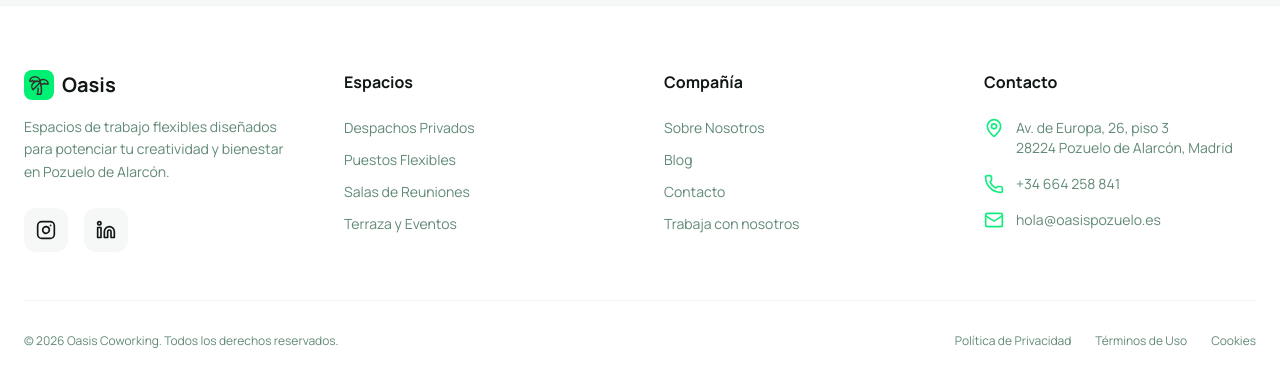
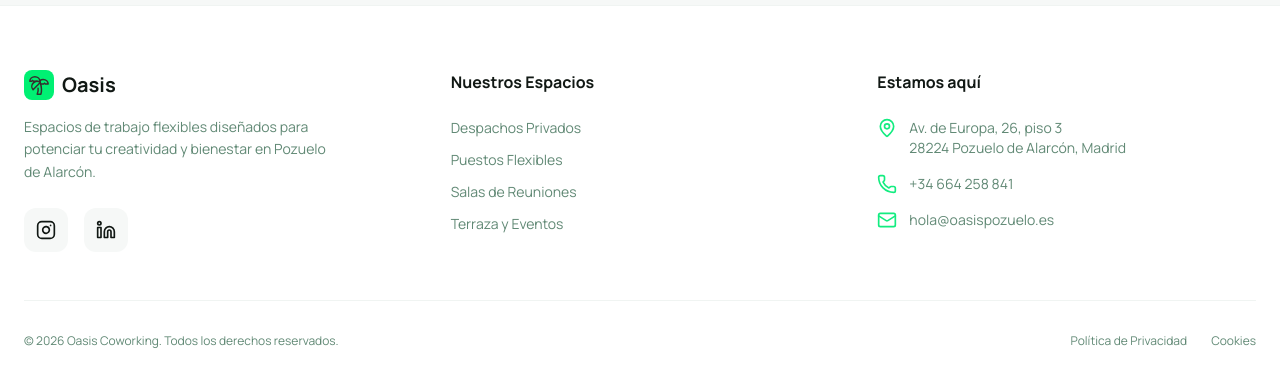
Before and after one commit to oasisdg/oasis-coworking, a React (Vite) app: page /#/contacto in a window 1280 px wide. Shown: the part 1210-1588 px from the top of the page. Built offline with nearby package versions, Linux system fonts and the light colour scheme.

Commit message:
Update Footer.tsx

```diff
--- a/components/Footer.tsx
+++ b/components/Footer.tsx
@@ -7,7 +7,9 @@ const Footer: React.FC = () => {
   return (
     <footer className="bg-white border-t border-[#f0f4f2] pt-16 pb-8 mt-auto">
       <div className="max-w-7xl mx-auto px-6">
-        <div className="grid grid-cols-1 md:grid-cols-4 gap-12 mb-12">
+        {/* Cambiamos a 3 columnas (md:grid-cols-3) para que quede equilibrado */}
+        <div className="grid grid-cols-1 md:grid-cols-3 gap-12 mb-12">
+
           {/* Columna 1: Marca y Redes */}
           <div className="space-y-4">
             <Link to="/" className="flex items-center gap-2 group">
@@ -16,11 +18,11 @@ const Footer: React.FC = () => {
               </div>
               <span className="text-xl font-bold">Oasis</span>
             </Link>
-            <p className="text-[#618975] text-sm leading-relaxed">
+            <p className="text-[#618975] text-sm leading-relaxed max-w-xs">
               Espacios de trabajo flexibles diseñados para potenciar tu creatividad y bienestar en Pozuelo de Alarcón.
             </p>
 
-            {/* NUEVOS BOTONES DE REDES SOCIALES */}
+            {/* Redes Sociales */}
             <div className="flex gap-4 pt-2">
               <a
                 href="https://instagram.com"
@@ -43,9 +45,9 @@ const Footer: React.FC = () => {
             </div>
           </div>
 
-          {/* Columna 2: Espacios */}
+          {/* Columna 2: Espacios (Lo más importante) */}
           <div>
-            <h4 className="font-bold mb-6">Espacios</h4>
+            <h4 className="font-bold mb-6">Nuestros Espacios</h4>
             <ul className="space-y-3 text-sm text-[#618975]">
               <li><Link to="/espacios" className="hover:text-[#13ec80] transition-colors">Despachos Privados</Link></li>
               <li><Link to="/espacios" className="hover:text-[#13ec80] transition-colors">Puestos Flexibles</Link></li>
@@ -54,20 +56,9 @@ const Footer: React.FC = () => {
             </ul>
           </div>
 
-          {/* Columna 3: Compañía */}
+          {/* Columna 3: Contacto Directo */}
           <div>
-            <h4 className="font-bold mb-6">Compañía</h4>
-            <ul className="space-y-3 text-sm text-[#618975]">
-              <li><Link to="/ventajas" className="hover:text-[#13ec80] transition-colors">Sobre Nosotros</Link></li>
-              <li><Link to="/" className="hover:text-[#13ec80] transition-colors">Blog</Link></li>
-              <li><Link to="/contacto" className="hover:text-[#13ec80] transition-colors">Contacto</Link></li>
-              <li><a href="#" className="hover:text-[#13ec80] transition-colors">Trabaja con nosotros</a></li>
-            </ul>
-          </div>
-
-          {/* Columna 4: Contacto */}
-          <div>
-            <h4 className="font-bold mb-6">Contacto</h4>
+            <h4 className="font-bold mb-6">Estamos aquí</h4>
             <ul className="space-y-4 text-sm text-[#618975]">
               <li className="flex gap-3">
                 <MapPin className="w-5 h-5 text-[#13ec80] shrink-0" />
@@ -85,13 +76,12 @@ const Footer: React.FC = () => {
           </div>
         </div>
 
-        {/* Barra inferior */}
+        {/* Barra inferior legal */}
         <div className="pt-8 border-t border-[#f0f4f2] flex flex-col md:flex-row justify-between items-center gap-4 text-xs text-[#618975]">
           <p>© 2026 Oasis Coworking. Todos los derechos reservados.</p>
           <div className="flex gap-6">
-            <a href="#" className="hover:text-[#13ec80] transition-colors">Política de Privacidad</a>
-            <a href="#" className="hover:text-[#13ec80] transition-colors">Términos de Uso</a>
-            <a href="#" className="hover:text-[#13ec80] transition-colors">Cookies</a>
+            <Link to="/privacidad" className="hover:text-[#13ec80] transition-colors">Política de Privacidad</Link>
+            <Link to="/cookies" className="hover:text-[#13ec80] transition-colors">Cookies</Link>
           </div>
         </div>
       </div>
```
